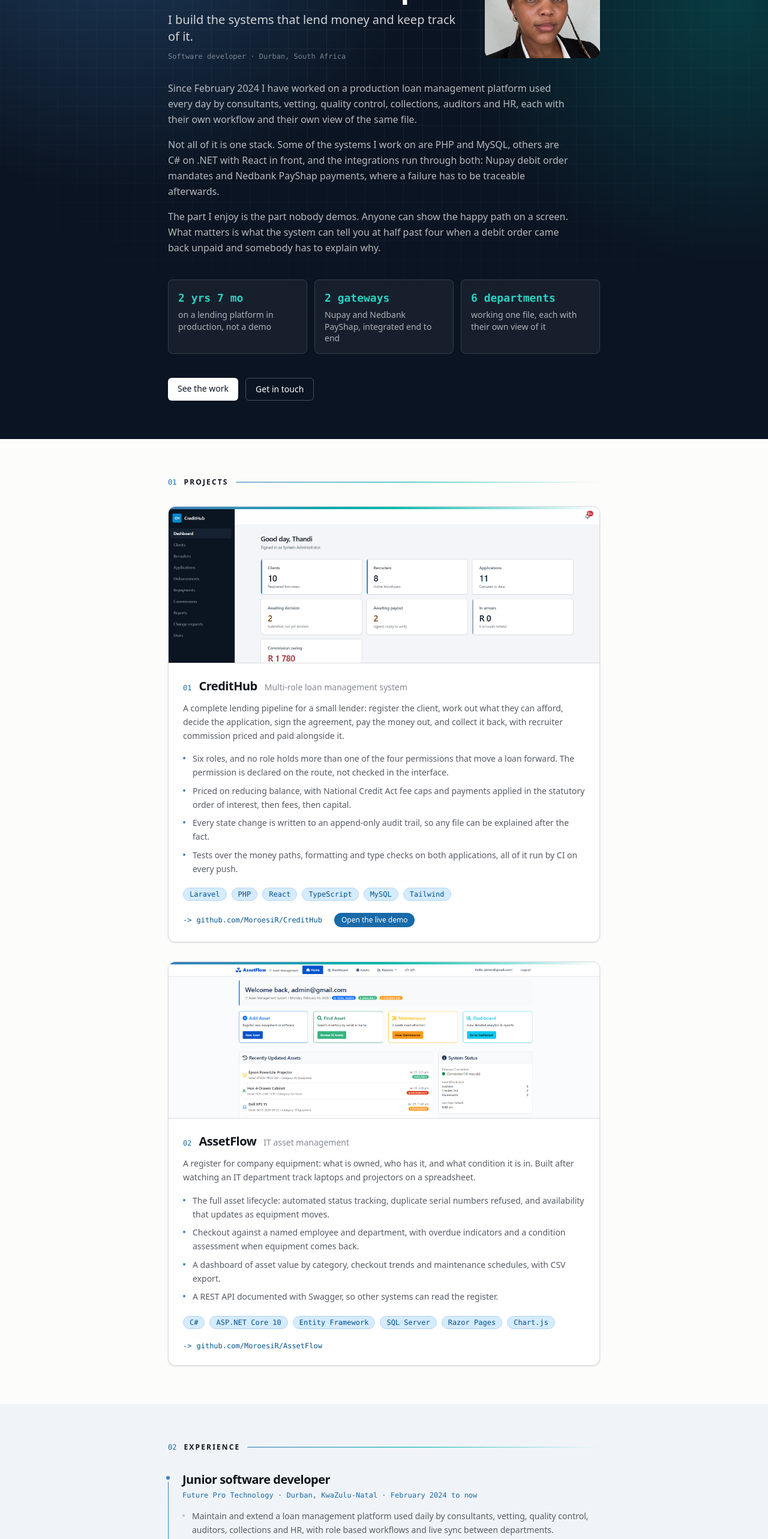
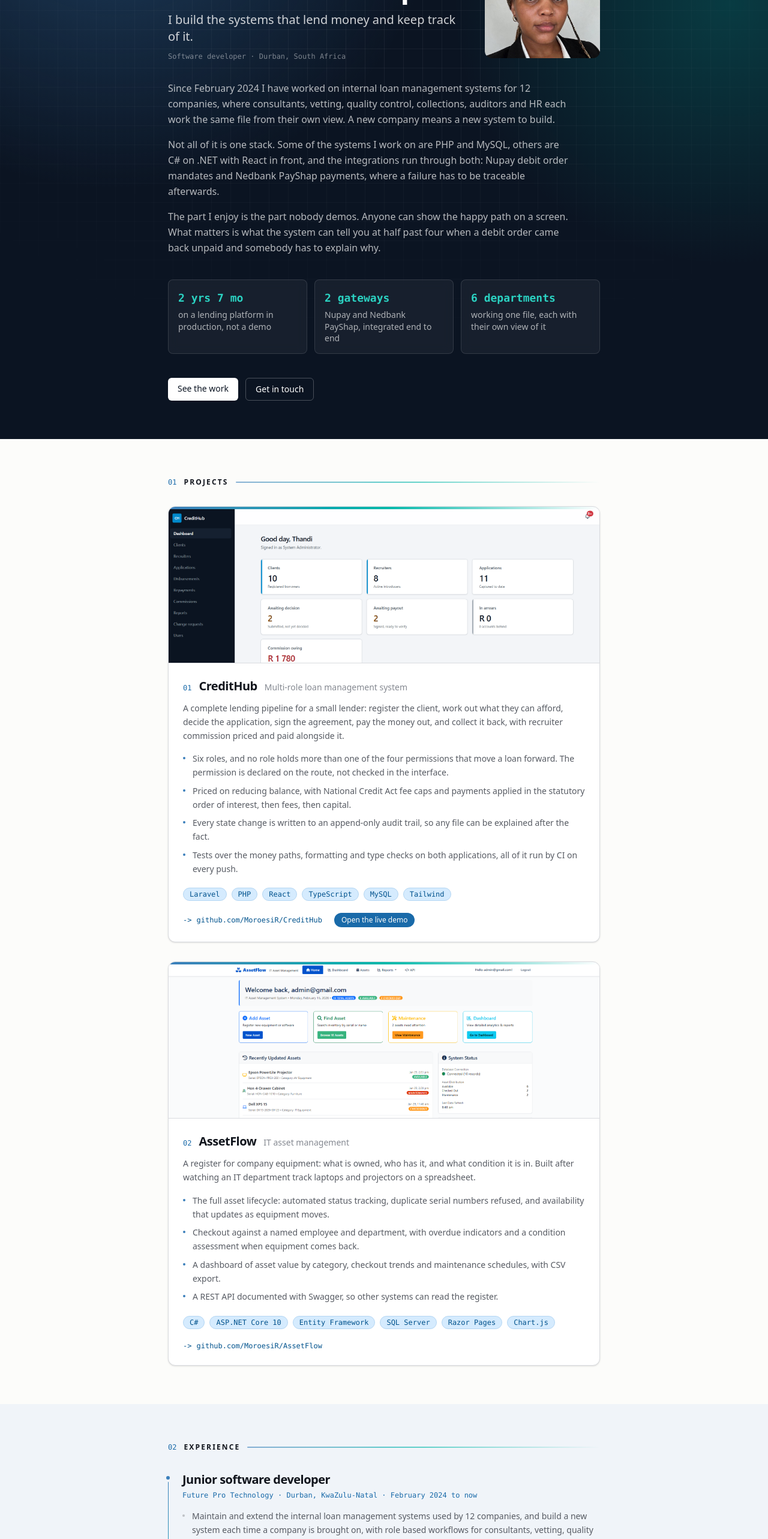
Before and after one commit to MoroesiR/MoroesiR.github.io, a React (Vite) app: page / in a window 1280 px wide. Shown: the part 234-2800 px from the top of the page at 60% size. Built offline with nearby package versions, Linux system fonts and the light colour scheme; no server answers.

Commit message:
Say plainly that the systems are internal and there are 12 of them

```diff
--- a/src/data/experience.ts
+++ b/src/data/experience.ts
@@ -13,11 +13,11 @@ export const experience: Role[] = [
     location: 'Durban, KwaZulu-Natal',
     period: 'February 2024 to now',
     points: [
-      'Maintain and extend a loan management platform used daily by consultants, vetting, quality control, auditors, collections and HR, with role based workflows and live sync between departments.',
+      'Maintain and extend the internal loan management systems used by 12 companies, and build a new system each time a company is brought on, with role based workflows for consultants, vetting, quality control, auditors, collections and HR.',
       'Work across both stacks the business runs on: PHP with MySQL on some of the systems, C# on .NET with React on others.',
       'Integrated the Nupay and Nedbank PayShap APIs for debit order mandates, loan disbursements, recruiter commissions and client refunds, with error handling and transaction logging so a failed payment can be traced afterwards.',
-      'One of two developers, working with an external AWS consultant, moving the platform from shared hosting onto AWS: assessing what the application needs to run across multiple instances, and automating deployments so a release stops being a manual copy onto one server.',
-      'Built the REST endpoints the parts of the system talk to each other through: mandate checks, settlement processing and data exchange across companies.',
+      'One of two developers, working with an external AWS consultant, moving these systems from shared hosting onto AWS: assessing what they need to run across multiple instances, and automating deployments so a release stops being a manual copy onto one server.',
+      'Built the REST endpoints the systems talk to each other through: mandate checks, settlement processing and data exchange across companies.',
       'Built a client verification flow that automates employment checks, mandate validation and document processing, taking a large part of the manual vetting away.',
       'Added an audit trail that records every change to a file as it moves between departments, from capture through vetting, quality control, payment and auditor review.',
       'Built a query management system for client requests such as banking detail changes, refunds and contact updates, with status tracking and routing to the department that handles them.',
--- a/src/data/profile.ts
+++ b/src/data/profile.ts
@@ -11,7 +11,7 @@ export const profile = {
   linkedin: 'https://www.linkedin.com/in/moroesi-ramodupi-654a4b25a',
   headline: 'I build the systems that lend money and keep track of it.',
   summary: [
-    'Since February 2024 I have worked on a production loan management platform used every day by consultants, vetting, quality control, collections, auditors and HR, each with their own workflow and their own view of the same file.',
+    'Since February 2024 I have worked on internal loan management systems for 12 companies, where consultants, vetting, quality control, collections, auditors and HR each work the same file from their own view. A new company means a new system to build.',
     'Not all of it is one stack. Some of the systems I work on are PHP and MySQL, others are C# on .NET with React in front, and the integrations run through both: Nupay debit order mandates and Nedbank PayShap payments, where a failure has to be traceable afterwards.',
     'The part I enjoy is the part nobody demos. Anyone can show the happy path on a screen. What matters is what the system can tell you at half past four when a debit order came back unpaid and somebody has to explain why.',
   ],
```
Also changed, not shown: 1 other file (tests, documents, lock files or other folders).
